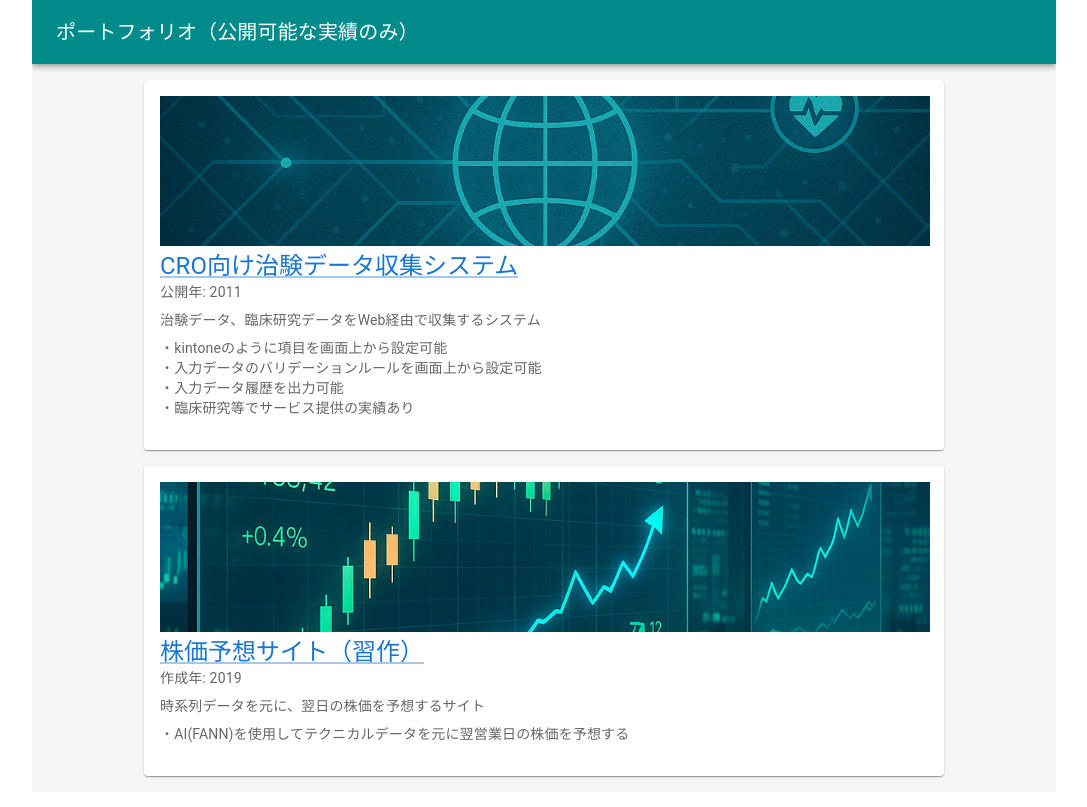
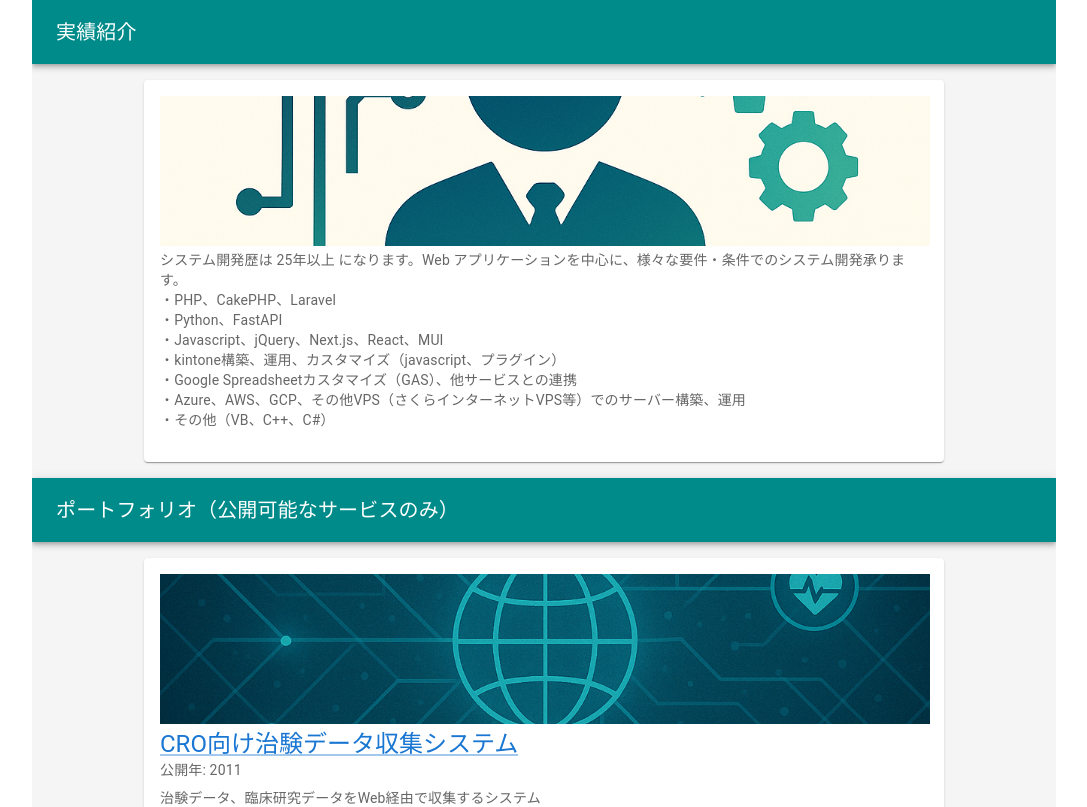
Before and after one commit to h-tateyama/portfolio, a Next.js app: page / in a window 1280 px wide. Shown: the top 807 px of the page, without its empty margins (96-1183 px from the left). Built offline with nearby package versions, Linux system fonts and the light colour scheme; what @mui/material-nextjs would draw is missing.

Commit message:
add 実績紹介

```diff
--- a/app/page.tsx
+++ b/app/page.tsx
@@ -9,7 +9,31 @@ export default function Home() {
         <AppBar position="static" style={{ backgroundColor: 'darkcyan' }}>
           <Toolbar>
             <Typography variant="h6" component="div" sx={{ flexGrow: 1 }}>
-            ポートフォリオ（公開可能な実績のみ）
+            実績紹介
+            </Typography>
+          </Toolbar>
+        </AppBar>
+        <div className={styles.cardContainer} style={{ marginTop: '16px', paddingBottom: '16px' }}>
+        <Card style={{ width: '800px' }}>
+            <CardContent>
+              <Image src="/portfolio/portfolio.png" alt="Card Image" width={770} height={150} style={{ objectFit: 'cover' }} />
+              <Typography variant="body2" color="text.secondary" style={{ marginBottom: '8px' }}>
+              システム開発歴は 25年以上 になります。Web アプリケーションを中心に、様々な要件・条件でのシステム開発承ります。<br />
+                ・PHP、CakePHP、Laravel<br />
+                ・Python、FastAPI<br />
+                ・Javascript、jQuery、Next.js、React、MUI<br />
+                ・kintone構築、運用、カスタマイズ（javascript、プラグイン）<br />
+                ・Google Spreadsheetカスタマイズ（GAS）、他サービスとの連携<br />
+                ・Azure、AWS、GCP、その他VPS（さくらインターネットVPS等）でのサーバー構築、運用<br />
+                ・その他（VB、C++、C#）<br />
+              </Typography>
+            </CardContent>
+          </Card>
+          </div>
+        <AppBar position="static" style={{ backgroundColor: 'darkcyan' }}>
+          <Toolbar>
+            <Typography variant="h6" component="div" sx={{ flexGrow: 1 }}>
+            ポートフォリオ（公開可能なサービスのみ）
             </Typography>
           </Toolbar>
         </AppBar>
```
Also changed, not shown: public/portfolio.png (added).
